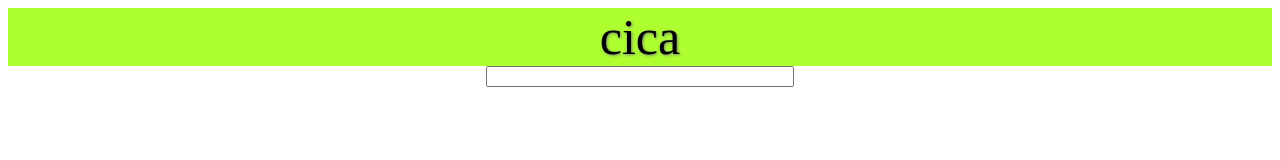
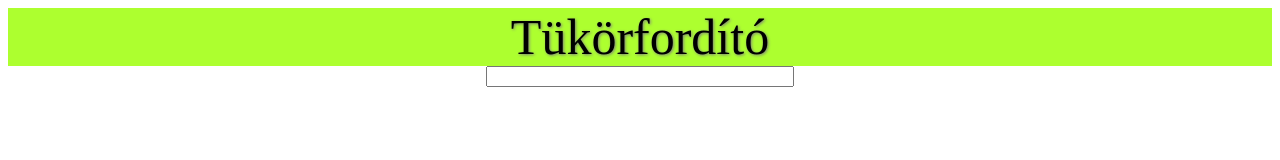
Before and after one commit to BalazsM900/Mirror, a plain HTML site: page index.html in a window 1280 px wide. Drawn offline with Linux system fonts and the light colour scheme.

Commit message:
Update index.html

```diff
--- a/index.html
+++ b/index.html
@@ -3,12 +3,12 @@
 <head>
     <meta charset="UTF-8">
     <meta name="viewport" content="width=device-width, initial-scale=1.0">
-    <title>Document</title>
+    <title>Tükörfordító</title>
     <link rel="stylesheet" href="style.css">
     <script src="egy.js"></script>
 </head>
 <body>
-    <div>cica</div>
+    <div>Tükörfordító</div>
     <input min=0 max=100 type="text" id="i1" oninput="f(this.value)" >
     <div id="output"></div>
 </body>
```
